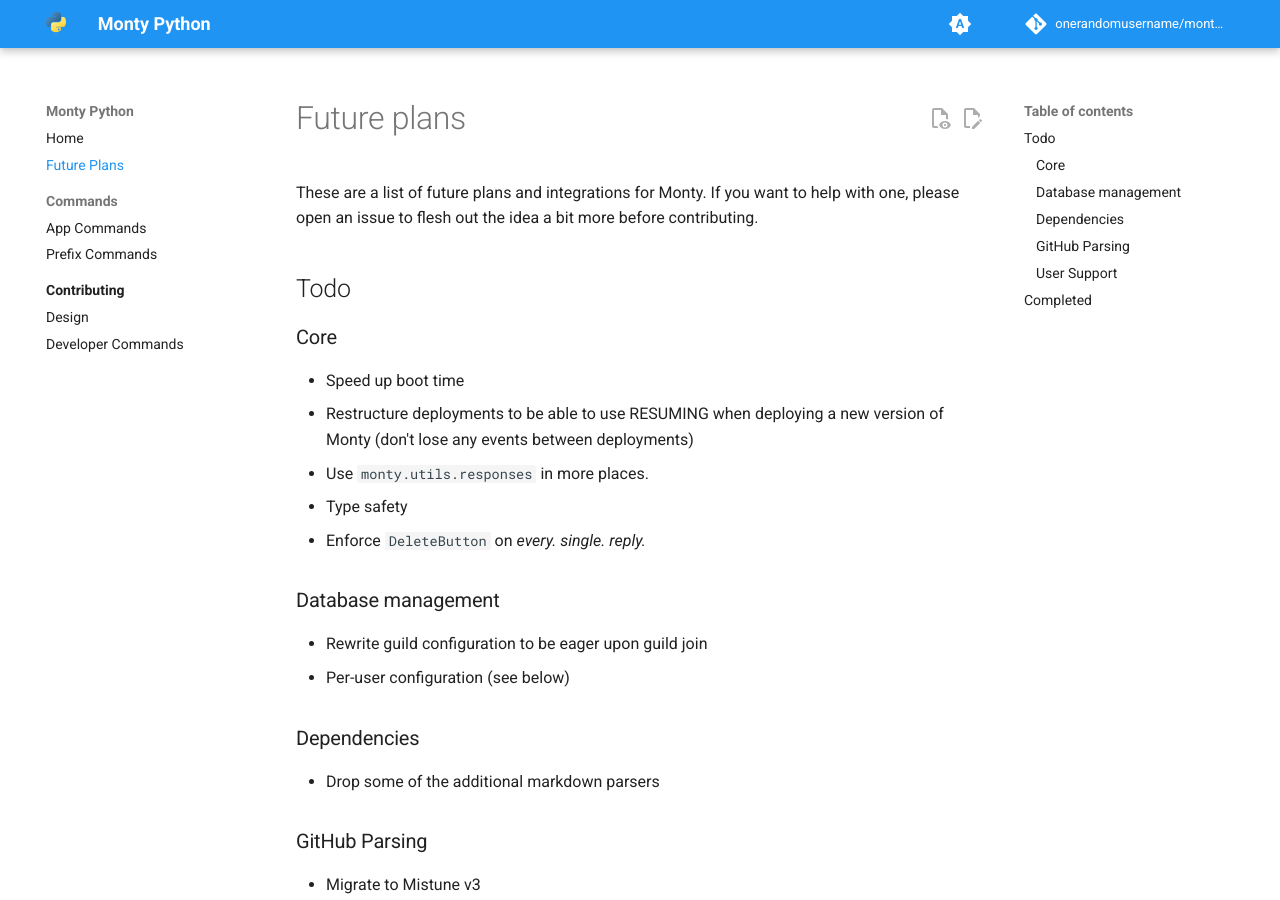
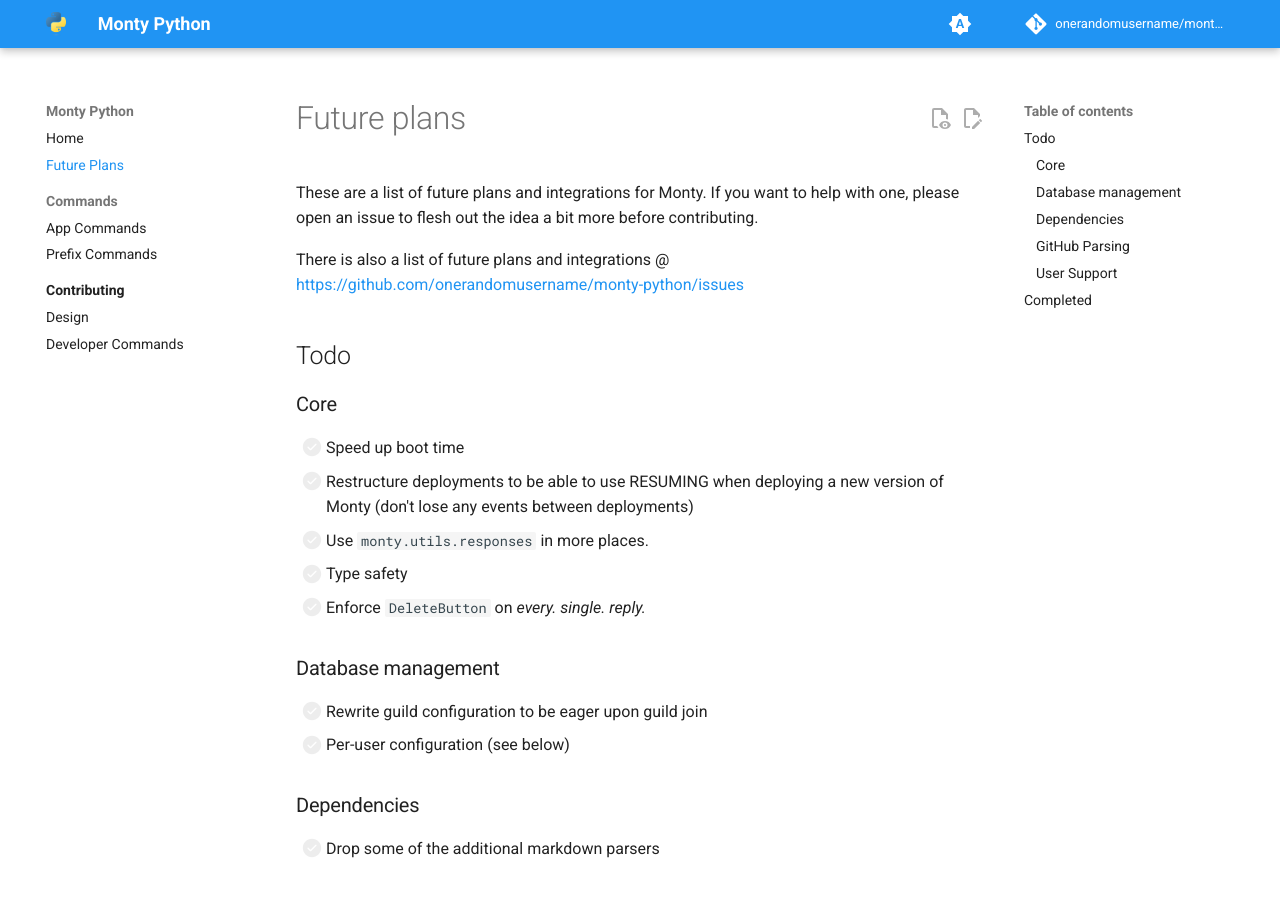
Before and after one commit to onerandomusername/monty-python, an MkDocs documentation site: the page built from docs/future-plans.md, in a window 1280 px wide and 900 px high. Built offline with MkDocs 1.6.1 and Material for MkDocs 9.7.7, drawn with Linux system fonts in a browser that asks for light colours; plug-ins that fetch from the network failed and are left out; comment, search, counter and statistics services are not loaded.

```diff
--- a/docs/future-plans.md
+++ b/docs/future-plans.md
@@ -8,47 +8,50 @@ These are a list of future plans and integrations for Monty. If you want to help
 with one, please open an issue to flesh out the idea a bit more before
 contributing.
 
+There is also a list of future plans and integrations @
+<https://github.com/onerandomusername/monty-python/issues>
+
 ## Todo
 
 ### Core
 
-- Speed up boot time
-- Restructure deployments to be able to use RESUMING when deploying a new
+- [ ] Speed up boot time
+- [ ] Restructure deployments to be able to use RESUMING when deploying a new
     version of Monty (don't lose any events between deployments)
-- Use `monty.utils.responses` in more places.
-- Type safety
-- Enforce `DeleteButton` on *every. single. reply.*
+- [ ] Use `monty.utils.responses` in more places.
+- [ ] Type safety
+- [ ] Enforce `DeleteButton` on *every. single. reply.*
 
 ### Database management
 
-- Rewrite guild configuration to be eager upon guild join
-- Per-user configuration (see below)
+- [ ] Rewrite guild configuration to be eager upon guild join
+- [ ] Per-user configuration (see below)
 
 ### Dependencies
 
-- Drop some of the additional markdown parsers
+- [ ] Drop some of the additional markdown parsers
 
 ### GitHub Parsing
 
-- Migrate to Mistune v3
-- Rewrite GitHub processing to be more reconfigurable
-- Support components v2
-- Add image support to replies
-- Per user configuration of settings, see below
+- [ ] Migrate to Mistune v3
+- [ ] Rewrite GitHub processing to be more reconfigurable
+- [ ] Support components v2
+- [ ] Add image support to replies
+- [ ] Per user configuration of settings, see below
 
 ### User Support
 
-- Per-user configuration
-    - documentation objects
-    - github org
-    - github expand configuration
-    - discourse expand
-- Per-user Feature system for deployments
-- Admin support for user blacklist
+- [ ] Per-user configuration
+    - [ ] documentation objects
+    - [ ] github org
+    - [ ] github expand configuration
+    - [ ] discourse expand
+- [ ] Per-user Feature system for deployments
+- [ ] Admin support for user blacklist
 
 ## Completed
 
-- Rewrite the developer-side feature view command
-- Add contributing documentation
-- Migrate to uv
-- Add an autodoc of all app commands to the documentation website.
+- [x] Rewrite the developer-side feature view command
+- [x] Add contributing documentation
+- [x] Migrate to uv
+- [x] Add an autodoc of all app commands to the documentation website.
--- a/mkdocs.yaml
+++ b/mkdocs.yaml
@@ -56,6 +56,8 @@ plugins:
 markdown_extensions:
 - admonition
 - pymdownx.details
+- pymdownx.tasklist:
+    custom_checkbox: true
 - pymdownx.superfences
 - markdown_gfm_admonition
 - pymdownx.highlight:
```
Also changed, not shown: CONTRIBUTING.md (+49 -7 lines), docs/contributing/developer-commands.md (+9 -4 lines), 2 other files.
